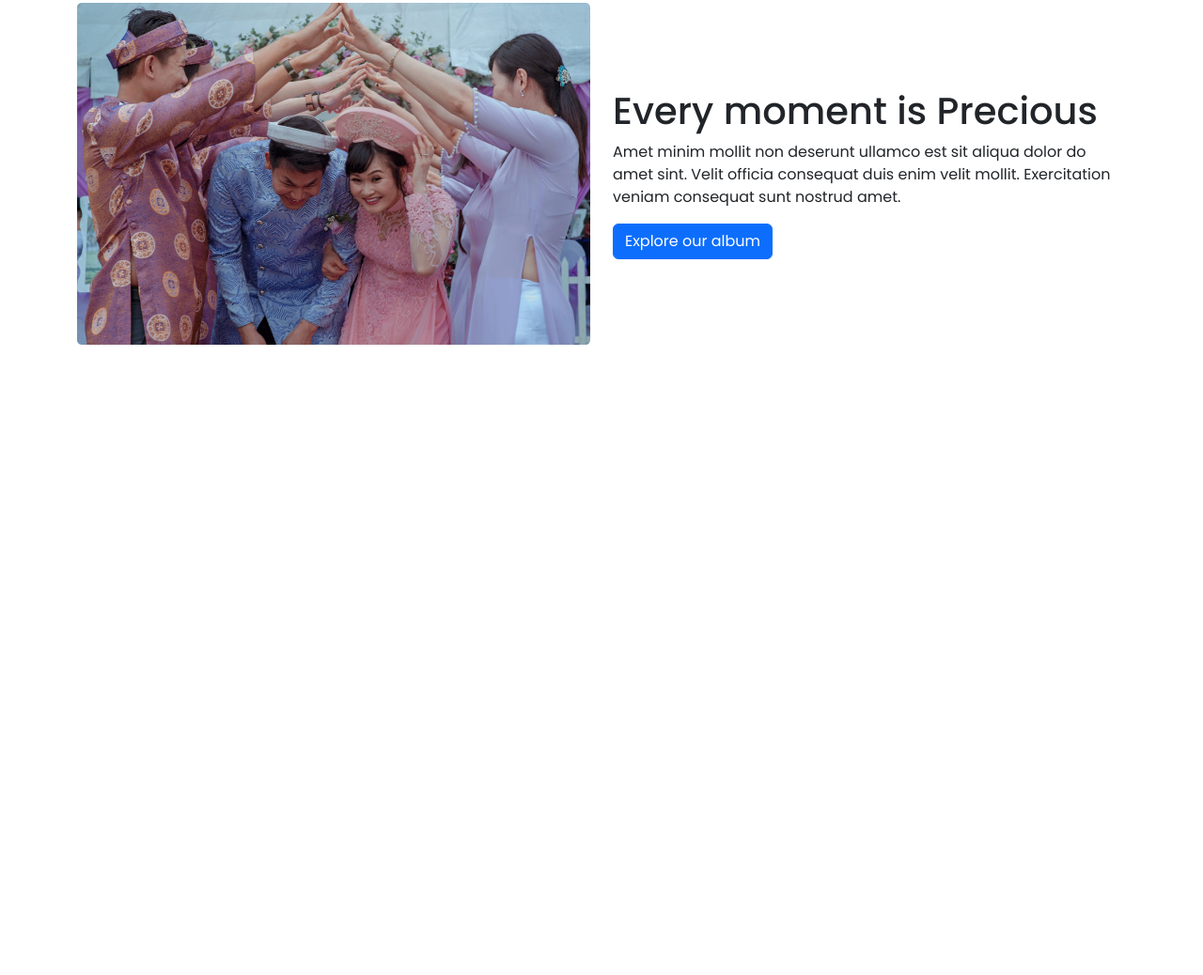
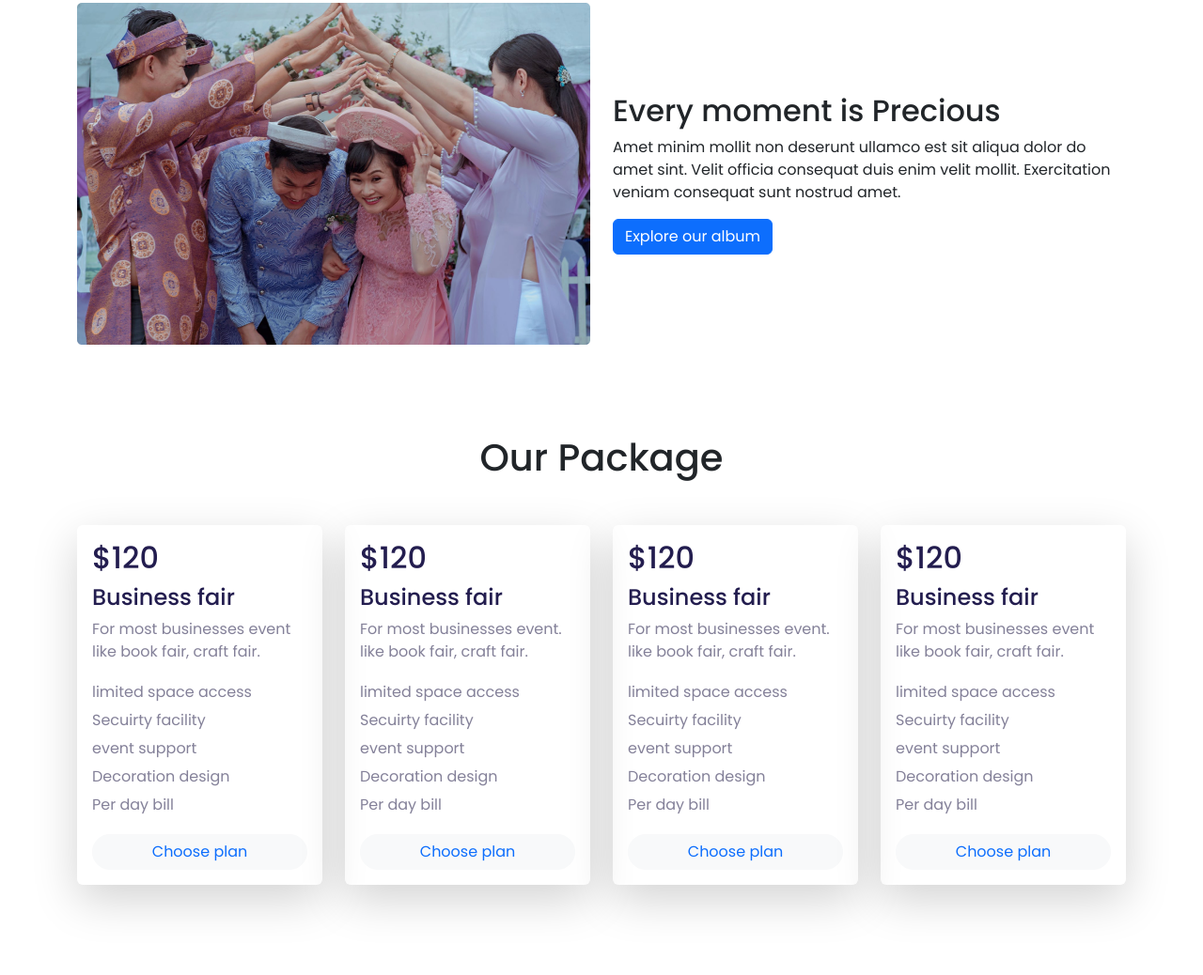
Before and after one commit to kawsarkabir/convention-center, a plain HTML site: page index.html in a window 1280 px wide. Shown: the part 620-1658 px from the top of the page at 94% size. Before the commit the page ends 1035 px from the top, so only its background shows below. Drawn offline with nearby package versions, Linux system fonts and the light colour scheme.

Commit message:
our package section done

```diff
--- a/index.html
+++ b/index.html
@@ -92,7 +92,7 @@
                         <img src="./images/wedding.png" alt="every-moment-img" class="img-fluid">
                     </div>
                     <div class="col-12 col-md-6 col-lg-6">
-                        <h1>Every moment is Precious</h1>
+                        <h2>Every moment is Precious</h2>
                         <p>Amet minim mollit non deserunt ullamco est sit aliqua dolor do amet sint. Velit officia consequat duis enim velit mollit. Exercitation veniam consequat sunt nostrud amet.</p>
                         <a href="#" class="btn btn-primary">Explore our album</a>
                     </div>
@@ -100,6 +100,85 @@
             </div>
         </section>
           <!-- ========= every moment section end ===== -->
+
+
+          <!-- === Our package section start here ===  -->
+          <section class="our-package-section p-5">
+            <div class="container">
+                <h1 class="text-center mb-5">Our Package</h1>
+                <div class="row">
+                    <div class="col-12 col-md-4 col-lg-3">
+                        <div class="pricing-content shadow-lg p-3 mb-5 rounded">
+                            <h2 class="text-blue">$120</h2>
+                            <h4 class="text-blue">Business fair</h4>
+                            <p class="text-gray">For most businesses event <br> like book fair, craft fair.</p>
+                            <div class="pricing-list text-gray">
+                                <ul>
+                                    <li>limited space access</li>
+                                    <li>Secuirty facility</li>
+                                    <li>event support</li>
+                                    <li>Decoration design</li>
+                                    <li>Per day bill</li>
+                                </ul>
+                            </div>
+                            <a href="#" class="btn btn-light text-primary rounded-pill px-5 w-100 mx-auto">Choose plan</a>
+                        </div>
+                    </div>
+                    <div class="col-12 col-md-4 col-lg-3">
+                        <div class="pricing-content shadow-lg p-3 mb-5 rounded">
+                            <h2 class="text-blue">$120</h2>
+                            <h4 class="text-blue">Business fair</h4>
+                            <p class="text-gray">For most businesses event. <br> like book fair, craft fair.</p>
+                            <div class="pricing-list text-gray">
+                                <ul>
+                                    <li>limited space access</li>
+                                    <li>Secuirty facility</li>
+                                    <li>event support</li>
+                                    <li>Decoration design</li>
+                                    <li>Per day bill</li>
+                                </ul>
+                            </div>
+                            <a href="#" class="btn btn-light text-primary rounded-pill px-5 w-100 mx-auto">Choose plan</a>
+                        </div>
+                    </div>
+                    <div class="col-12 col-md-4 col-lg-3">
+                        <div class="pricing-content shadow-lg p-3 mb-5 rounded">
+                            <h2 class="text-blue">$120</h2>
+                            <h4 class="text-blue">Business fair</h4>
+                            <p class="text-gray">For most businesses event. <br> like book fair, craft fair.</p>
+                            <div class="pricing-list text-gray">
+                                <ul>
+                                    <li>limited space access</li>
+                                    <li>Secuirty facility</li>
+                                    <li>event support</li>
+                                    <li>Decoration design</li>
+                                    <li>Per day bill</li>
+                                </ul>
+                            </div>
+                            <a href="#" class="btn btn-light text-primary rounded-pill px-5 w-100 mx-auto">Choose plan</a>
+                        </div>
+                    </div>
+                    <div class="col-12 col-md-4 col-lg-3">
+                        <div class="pricing-content shadow-lg p-3 mb-5 rounded">
+                            <h2 class="text-blue">$120</h2>
+                            <h4 class="text-blue">Business fair</h4>
+                            <p class="text-gray">For most businesses event <br> like book fair, craft fair.</p>
+                            <div class="pricing-list text-gray">
+                                <ul>
+                                    <li>limited space access</li>
+                                    <li>Secuirty facility</li>
+                                    <li>event support</li>
+                                    <li>Decoration design</li>
+                                    <li>Per day bill</li>
+                                </ul>
+                            </div>
+                        <a href="#" class="btn btn-light text-primary rounded-pill px-5 w-100 mx-auto">Choose plan</a>
+                        </div>
+                    </div>
+                </div>
+            </div>
+          </section>
+
     </main>
 
 
--- a/style.css
+++ b/style.css
@@ -1,6 +1,22 @@
 body{
     font-family: 'Poppins', sans-serif;
+}
+.text-gray{
+    color: #848199;
+}
+.text-blue{
+    color: #231D4F;
 }
 .carousel-custom-item{
     top: 35%;
 }
+.pricing-list {
+    position: relative;
+    right: 2rem;
+}
+.pricing-list ul{
+    list-style:none;
+}
+.pricing-list ul li{
+    padding: 3px 0px;
+}
```
